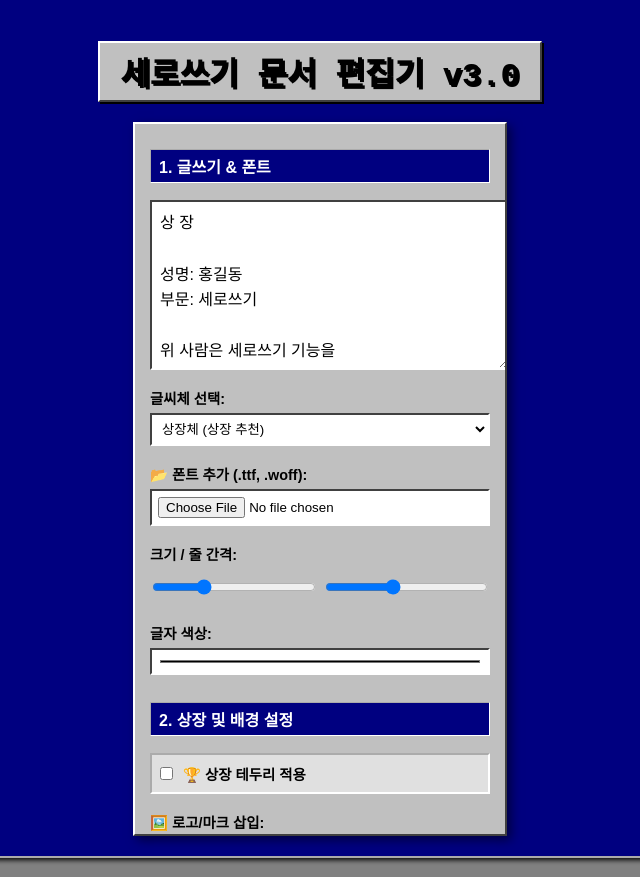
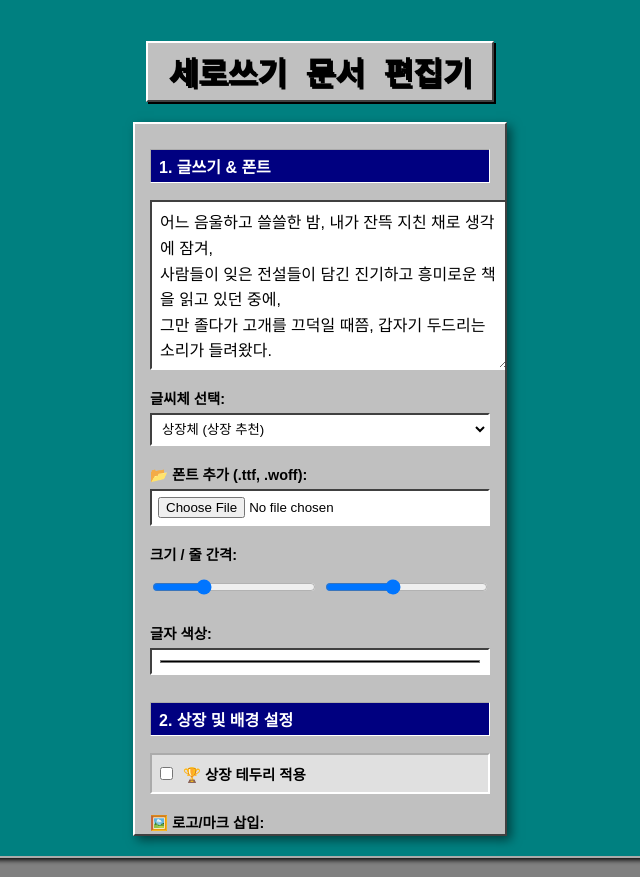
Before and after one commit to Hosain1291/serodoc, a plain HTML site: page index.html in a window 1280 px wide. Shown: the top 877 px of the page, without its empty margins (320-960 px from the left). Drawn offline with nearby package versions, Linux system fonts and the light colour scheme; a web font is replaced by a local one.

```diff
--- a/index.html
+++ b/index.html
@@ -3,7 +3,7 @@
 <head>
     <meta charset="UTF-8">
     <meta name="viewport" content="width=device-width, initial-scale=1.0">
-    <title>세로쓰기 문서 생성기 (도장/커스텀폰트)</title>
+    <title>세로쓰기 문서 생성기</title>
     <!-- html2canvas 대신 html-to-image 라이브러리 사용 (세로쓰기 지원) -->
     <script src="https://cdnjs.cloudflare.com/ajax/libs/html-to-image/1.11.11/html-to-image.min.js"></script>
     <style>
@@ -18,7 +18,7 @@
 
         /* UI 스타일 - 레트로 DOS/Windows 95 스타일 */
         body {
-            background-color: #000080; /* 고전적인 파란 배경 */
+            background-color: #008080; /* 고전적인 파란 배경 */
             color: #fff;
             font-family: 'Gulim', 'Malgun Gothic', sans-serif;
             display: flex;
@@ -308,7 +308,7 @@
 </head>
 <body>
 
-    <h1>세로쓰기 문서 편집기 v3.0</h1>
+    <h1>세로쓰기 문서 편집기</h1>
 
     <div class="container">
         <!-- 설정 패널 -->
@@ -317,17 +317,12 @@
             <div class="section-title">1. 글쓰기 & 폰트</div>
             <div class="control-group">
                 <textarea id="textInput" placeholder="이곳에 내용을 입력하세요. 오른쪽 종이에 세로로 나타납니다.">
-상 장
-
-성명: 홍길동
-부문: 세로쓰기
-
-위 사람은 세로쓰기 기능을
-훌륭하게 활용하였기에
-이 상장을 수여합니다.
-
-2024년 5월 20일
-개발자 드림</textarea>
+어느 음울하고 쓸쓸한 밤, 내가 잔뜩 지친 채로 생각에 잠겨,
+사람들이 잊은 전설들이 담긴 진기하고 흥미로운 책을 읽고 있던 중에,
+그만 졸다가 고개를 끄덕일 때쯤, 갑자기 두드리는 소리가 들려왔다.
+누군가 부드럽게 두드리는, 내 방문을 두드리는 소리가.
+"아마 방문객인가 보군," 나는 중얼거렸다. "지금 내 방문을 두드리는 이는—
+단지 그것뿐이야.</textarea>
             </div>
 
             <div class="control-group">
```
